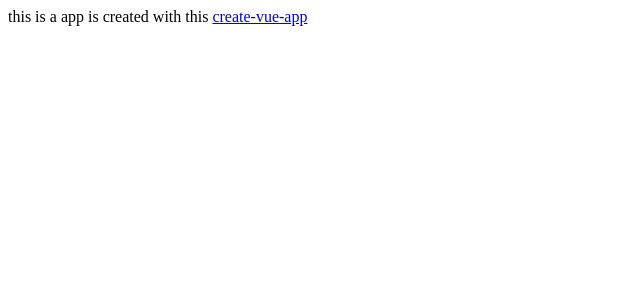
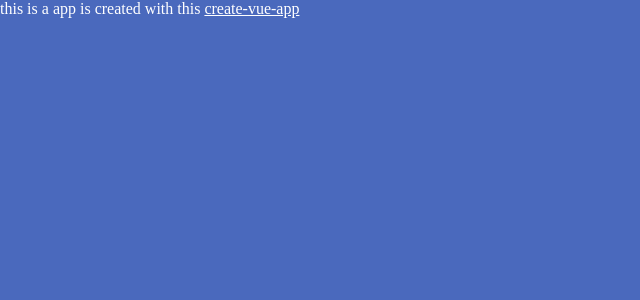
Before and after one commit to hhcol620/vue-template-pc, a Vue app: page / in a window 1280 px wide. Shown: the top 300 px of the page, without its empty margins (0-640 px from the left). Built offline with nearby package versions, Linux system fonts and the light colour scheme.

Commit message:
新增url-loader,style-loader,css-loader的webpack配置

```diff
--- a/package.json
+++ b/package.json
@@ -20,6 +20,8 @@
     "devDependencies": {
         "css-loader": "^5.0.1",
         "file-loader": "^6.2.0",
+        "style-loader": "^2.0.0",
+        "url-loader": "^4.1.1",
         "vue-loader": "^15.9.6",
         "vue-template-compiler": "^2.6.12",
         "webpack": "^5.11.0",
--- a/src/App.vue
+++ b/src/App.vue
@@ -5,6 +5,7 @@
 </template>
 <script>
 import img from "./assest/images/backImg01.jpg";
+import "./assest/style/global.css";
 export default {
     name: "App"
 };
--- /dev/null
+++ b/src/assest/style/global.css
@@ -0,0 +1,6 @@
+*{
+    margin: 0;
+    padding: 0;
+    background-color:#4a69bd;
+    color: #fff;
+}
```
Also changed, not shown: 3 other files (tests, documents, lock files or other folders).
